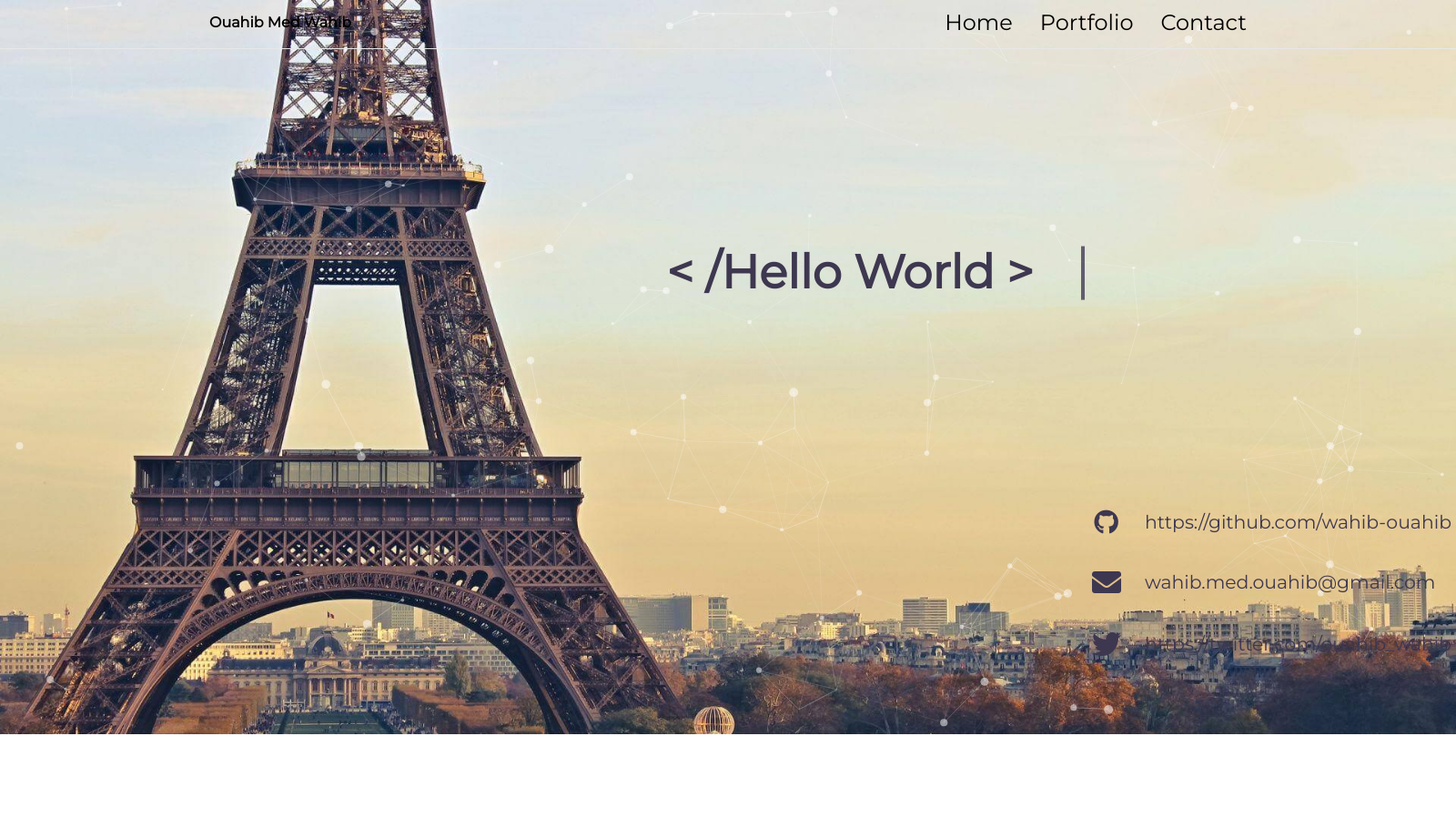
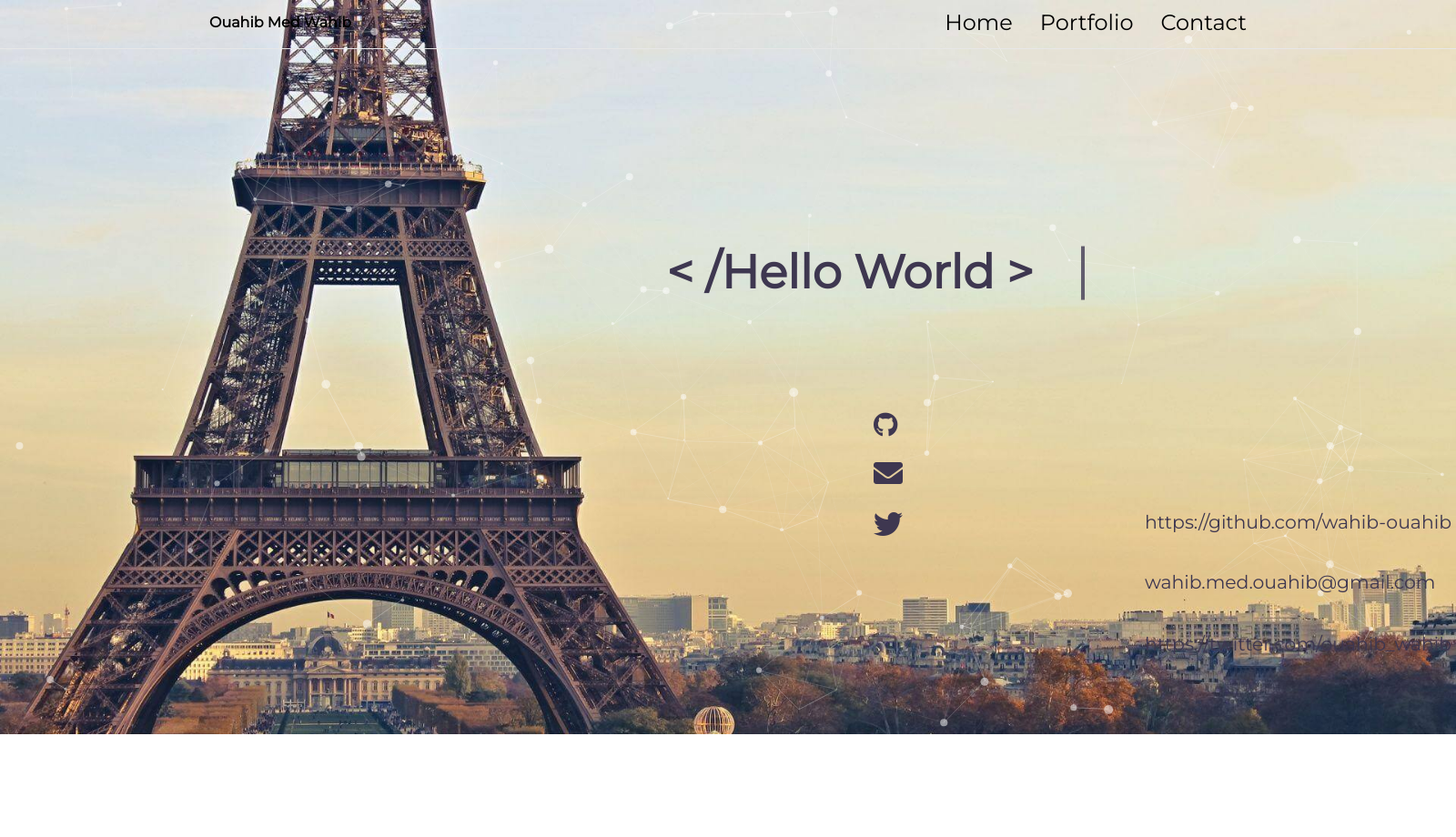
Before and after one commit to wahib-ouahib/host, a PHP site: page / in a window 1600 px wide. Shown: the top 920 px of the page at 91% size. Run offline with PHP 8.4, Linux system fonts and the light colour scheme; some libraries are stand-ins or nearby versions; some web fonts are replaced.

Commit message:
making icons responsive vertically

```diff
--- a/css/style.css
+++ b/css/style.css
@@ -187,23 +187,23 @@ footer{
 /*Icons*/
 
 #fab1 {
-  position: absolute  ;
-  top: 560px;
-  left:1202.5px;
+  position: absolute;
+  bottom: 40%;
+  left: 60%;
   color: #3E3750;
 }
 
 #fab2 {
   position: absolute  ;
-  top: 692px;
-  left:1200px;
+  bottom: 26%;
+  left: 60%;
   color: #3E3750;
 }
 
 .fas {
   position: absolute  ;
-  top: 623.9px;
-  left:1200px;
+  bottom: 33%;
+  left: 60%;
   color: #3E3750;
 }
 
```
